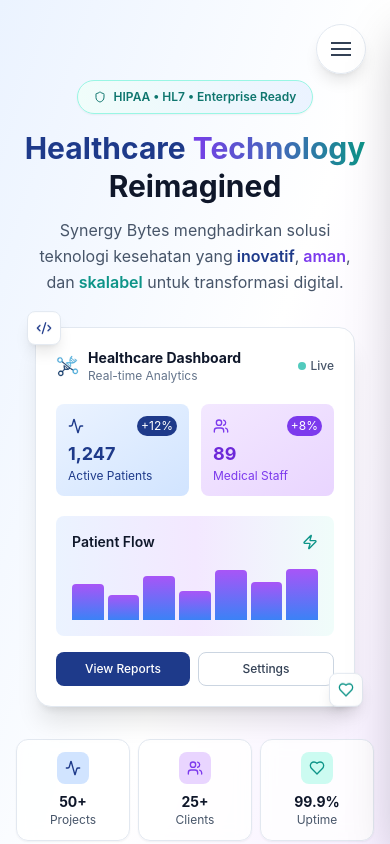
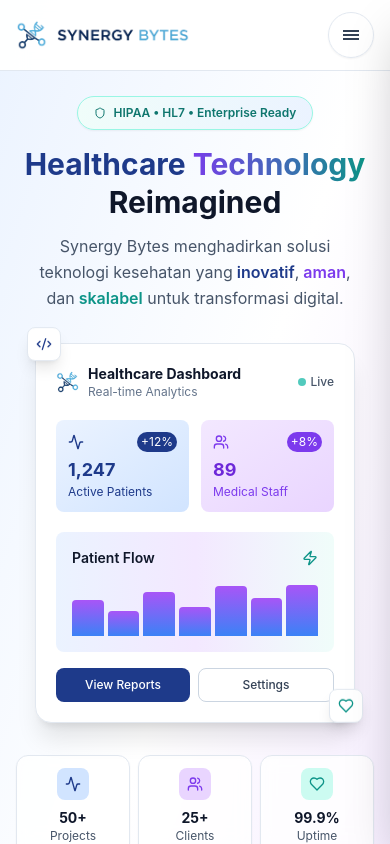
Before and after one commit to nugrahaa878/portofolio-ari-angga, a React (Vite) app: page / in a window 390 px wide. Built offline with nearby package versions, Linux system fonts and the light colour scheme.

Commit message:
adjust navbar mobile

```diff
--- a/src/components/HumbergerMenu/index.tsx
+++ b/src/components/HumbergerMenu/index.tsx
@@ -36,18 +36,37 @@ const HamburgerMenu = () => {
 
   return (
     <>
-      {/* Hamburger Button */}
-      <button
-        onClick={toggleMenu}
-        className="fixed right-6 top-6 z-50 p-3 bg-white/90 backdrop-blur-md rounded-full shadow-lg border border-synergyGray-200 hover:bg-white transition-all duration-300"
-        aria-label="Toggle menu"
-      >
-        <div className="w-6 h-6 flex flex-col justify-center items-center">
-          <span className={`block w-5 h-0.5 bg-synergyGray-700 transform transition-all duration-300 ${isOpen ? 'rotate-45 translate-y-1' : ''}`} />
-          <span className={`block w-5 h-0.5 bg-synergyGray-700 mt-1 transition-all duration-300 ${isOpen ? 'opacity-0' : ''}`} />
-          <span className={`block w-5 h-0.5 bg-synergyGray-700 mt-1 transform transition-all duration-300 ${isOpen ? '-rotate-45 -translate-y-1' : ''}`} />
+      {/* Fixed Mobile Top Navbar */}
+      <div className="fixed top-0 left-0 right-0 z-40 bg-white/95 backdrop-blur-md border-b border-synergyGray-200 px-4 py-3">
+        <div className="flex items-center justify-between">
+          {/* Logo on Left */}
+          <div className="flex items-center space-x-2">
+            <img
+              src={iconMain}
+              alt="Synergy Bytes Logo"
+              className="w-8 h-8 object-contain"
+            />
+            <img
+              src={iconText}
+              alt="Synergy Bytes"
+              className="h-4 object-contain"
+            />
+          </div>
+
+          {/* Hamburger Button on Right */}
+          <button
+            onClick={toggleMenu}
+            className="p-3 bg-white/90 backdrop-blur-md rounded-full shadow-sm border border-synergyGray-200 hover:bg-white transition-all duration-300"
+            aria-label="Toggle menu"
+          >
+            <div className="w-5 h-5 flex flex-col justify-center items-center">
+              <span className={`block w-4 h-0.5 bg-synergyGray-700 transform transition-all duration-300 ${isOpen ? 'rotate-45 translate-y-1' : ''}`} />
+              <span className={`block w-4 h-0.5 bg-synergyGray-700 mt-0.5 transition-all duration-300 ${isOpen ? 'opacity-0' : ''}`} />
+              <span className={`block w-4 h-0.5 bg-synergyGray-700 mt-0.5 transform transition-all duration-300 ${isOpen ? '-rotate-45 -translate-y-1' : ''}`} />
+            </div>
+          </button>
         </div>
-      </button>
+      </div>
 
       {/* Overlay */}
       {isOpen && (
--- a/src/routes/HomePage/components/HeroSectionMobile/index.tsx
+++ b/src/routes/HomePage/components/HeroSectionMobile/index.tsx
@@ -5,7 +5,7 @@ const HeroSectionMobile = () => {
   return (
     <div className="min-h-screen bg-gradient-to-br from-synergyBlue-50 via-white to-synergyPurple-50 py-4">
       {/* Main Hero Content */}
-      <div className="container mx-auto px-4 pt-16 pb-8">
+      <div className="container mx-auto px-4 pt-20 pb-8">
         <div className="space-y-8">
           {/* Content Section */}
           <div className="text-center space-y-4">
```
